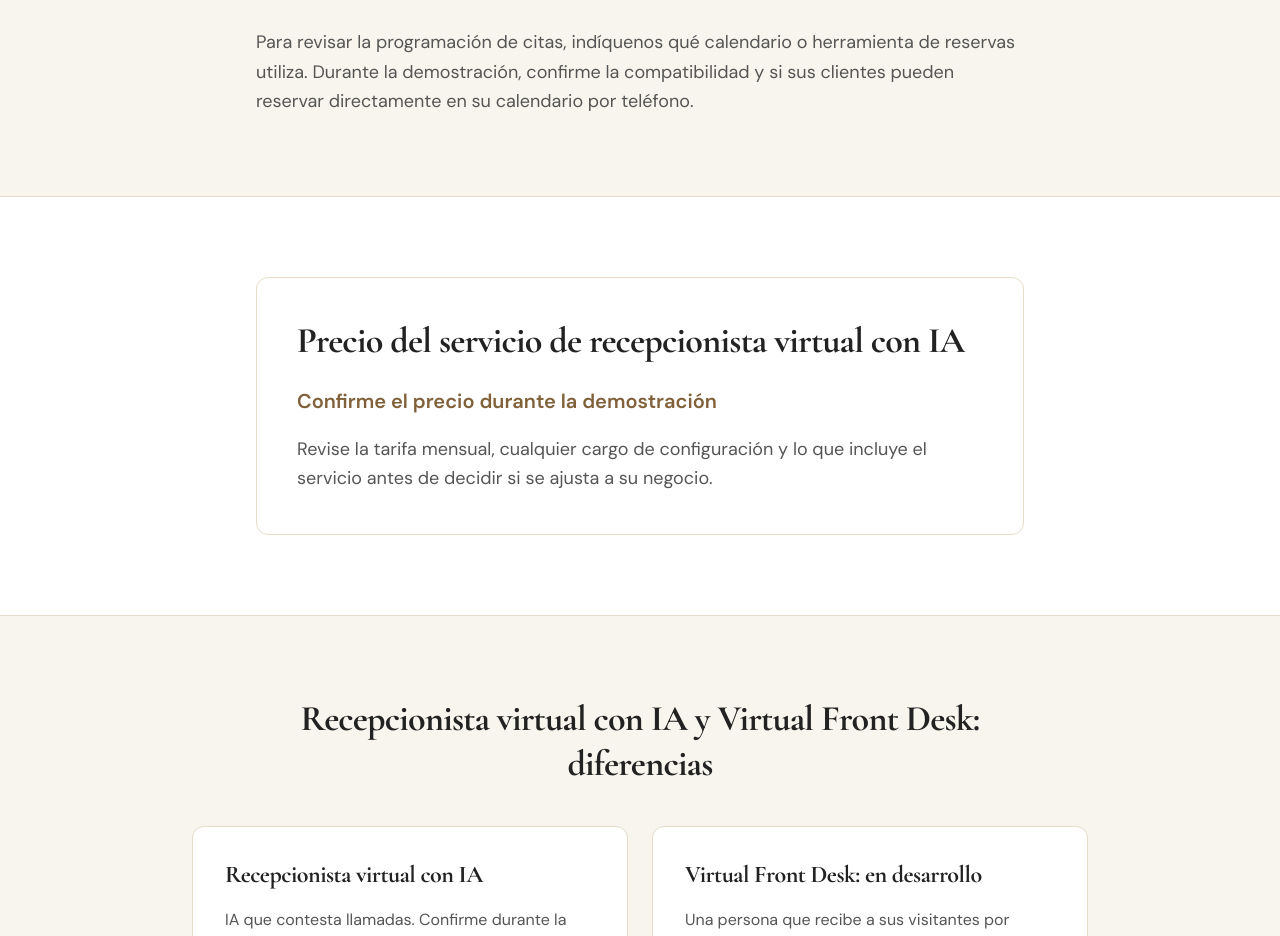
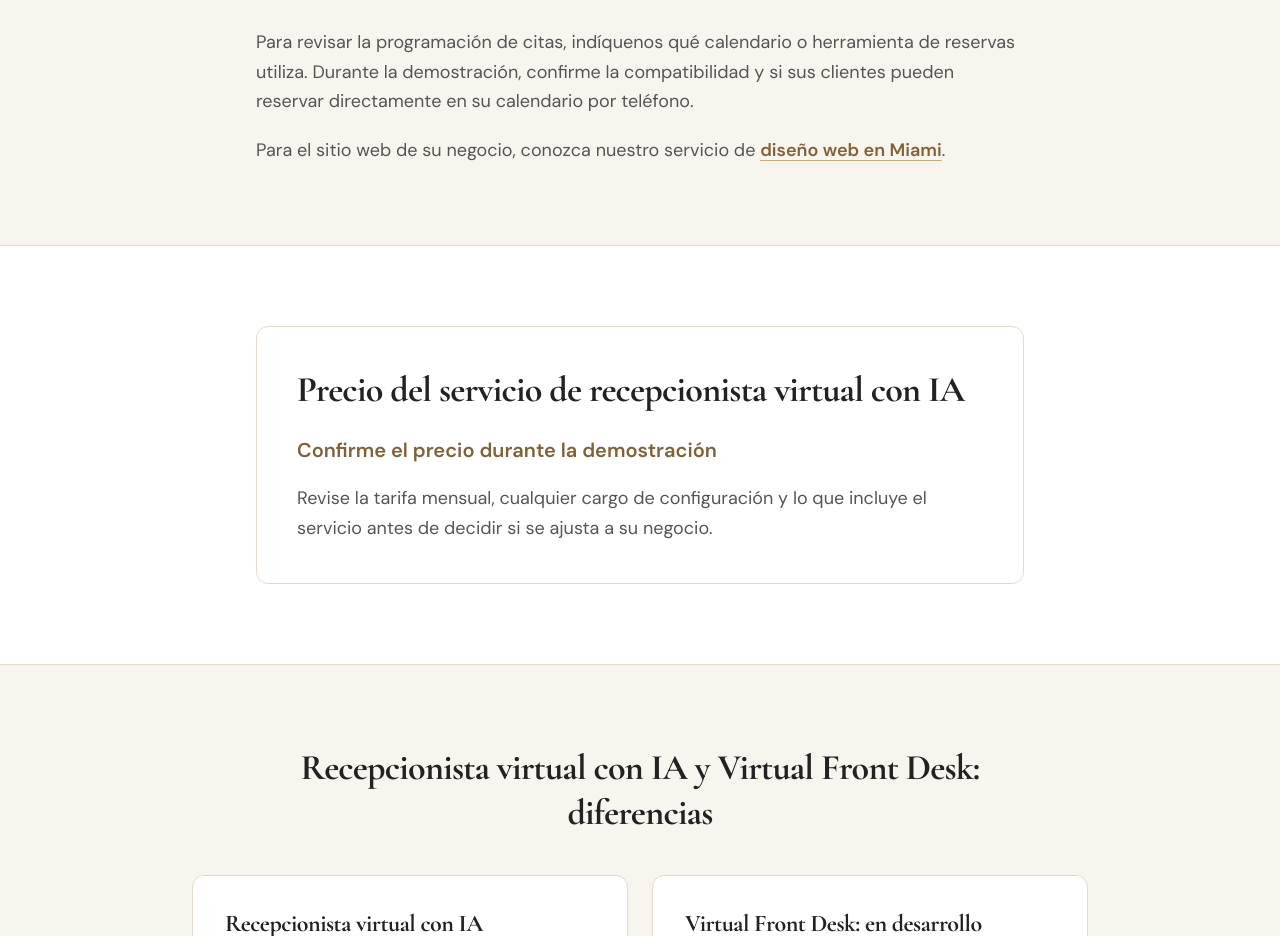
Before and after one commit to andercastellanos/CastlestoneTechnology, a Next.js app: page /es/servicios/recepcionista-virtual-ia in a window 1280 px wide. Shown: the part 2122-3058 px from the top of the page. Built offline with nearby package versions, Linux system fonts and the light colour scheme; no server answers.

Commit message:
Link Miami web design page from service pages

```diff
--- a/components/pages/AiReceptionistView.tsx
+++ b/components/pages/AiReceptionistView.tsx
@@ -89,6 +89,10 @@ export default function AiReceptionistView({ content, locale }: { content: AiRec
             <div className="mx-auto max-w-3xl">
               <h2 className={headingClass}>{copy.bookingHeading}</h2>
               <p className={paragraphClass}>{copy.bookingDescription}</p>
+              <p className={paragraphClass}>
+                {copy.webDesignDescription}{" "}
+                <Link href={hrefForLocale("/blog/web-design-miami", locale)} className={linkClass}>{copy.webDesignLink}</Link>.
+              </p>
             </div>
           </Container>
         </section>
--- a/components/pages/LocalSeoView.tsx
+++ b/components/pages/LocalSeoView.tsx
@@ -12,6 +12,7 @@ import {
 } from "@/lib/page-data/local-seo"
 import { ChevronDown } from "lucide-react"
 import Link from "next/link"
+import { hrefForLocale } from "@/lib/i18n"
 
 const buttonClass = "inline-flex min-h-11 items-center justify-center rounded-sm bg-[#c8a97e] px-6 py-3 text-center text-sm font-medium text-[#222222] transition-colors hover:bg-[#b69468] focus-visible:outline-2 focus-visible:outline-offset-4 focus-visible:outline-[#b69468]"
 
@@ -69,6 +70,10 @@ export default function LocalSeoView({ content, locale }: { content: LocalSeoCon
               ))}
             </div>
             <p className="mt-6 leading-relaxed text-muted-foreground">{copy.reportingDescription}</p>
+            <p className="mt-6 leading-relaxed text-muted-foreground">
+              {copy.webDesignDescription}{" "}
+              <Link href={hrefForLocale("/blog/web-design-miami", locale)} className="font-semibold text-[#84633b] underline underline-offset-4 hover:text-foreground focus-visible:outline-2 focus-visible:outline-offset-4 focus-visible:outline-[#b69468]">{copy.webDesignLink}</Link>.
+            </p>
           </Container>
         </section>
 
--- a/content/en/ai-receptionist.ts
+++ b/content/en/ai-receptionist.ts
@@ -43,4 +43,6 @@ export const aiReceptionistContent: AiReceptionistContent = {
   faqFrontDeskAnswer: "No. An AI receptionist answers calls using AI. Virtual Front Desk is a separate concept for a live person greeting visitors on video; it is still in development.",
   finalHeading: "Talk through your call-answering needs",
   finalDescription: "Bring your call examples, booking tool and questions. Use the demo to confirm capabilities, pricing and the details that matter to your business.",
+  webDesignDescription: "For the website side of your business, explore our",
+  webDesignLink: "web design in Miami",
 }
--- a/content/en/local-seo.ts
+++ b/content/en/local-seo.ts
@@ -46,4 +46,6 @@ export const localSeoContent: LocalSeoContent = {
   faqPricingAnswer: "From ${0}/month per location. Multiple locations: custom quote. Meet with us to discuss the work your business needs.",
   ctaHeading: "Let's talk about your local visibility",
   ctaDescription: "Tell us what you need from local search and AI search. Start with a meeting to discuss your business.",
+  webDesignDescription: "If your local search plans also call for a new website, explore our",
+  webDesignLink: "web design in Miami",
 }
--- a/content/es/ai-receptionist.ts
+++ b/content/es/ai-receptionist.ts
@@ -43,4 +43,6 @@ export const aiReceptionistContent: AiReceptionistContent = {
   faqFrontDeskAnswer: "No. El recepcionista virtual con IA contesta llamadas mediante IA. Virtual Front Desk es una propuesta distinta: una persona que recibe a sus visitantes por video. Aún está en desarrollo.",
   finalHeading: "Conversemos sobre las llamadas de su negocio",
   finalDescription: "Comparta ejemplos de llamadas, su herramienta de reservas y sus preguntas. La demostración le permitirá confirmar las funciones, el precio y los detalles que necesita para decidir.",
+  webDesignDescription: "Para el sitio web de su negocio, conozca nuestro servicio de",
+  webDesignLink: "diseño web en Miami",
 }
--- a/content/es/local-seo.ts
+++ b/content/es/local-seo.ts
@@ -46,4 +46,6 @@ export const localSeoContent: LocalSeoContent = {
   faqPricingAnswer: "Desde ${0} al mes por ubicación. Varias ubicaciones: cotización a medida. Reunámonos para conversar sobre el trabajo que necesita su negocio.",
   ctaHeading: "Conversemos sobre la visibilidad de su negocio",
   ctaDescription: "Cuéntenos qué necesita de las búsquedas locales y las búsquedas con IA. Comencemos con una reunión para conocer su negocio.",
+  webDesignDescription: "Si su estrategia de búsqueda local también requiere un sitio nuevo, conozca nuestro servicio de",
+  webDesignLink: "diseño web en Miami",
 }
--- a/lib/page-data/ai-receptionist.ts
+++ b/lib/page-data/ai-receptionist.ts
@@ -41,6 +41,8 @@ export type AiReceptionistContent = {
   faqFrontDeskAnswer: string
   finalHeading: string
   finalDescription: string
+  webDesignDescription: string
+  webDesignLink: string
 }
 
 export const aiReceptionistStudy = {
--- a/lib/page-data/local-seo.ts
+++ b/lib/page-data/local-seo.ts
@@ -13,7 +13,8 @@ export type LocalSeoContent = Record<
   | "pricingCta" | "faqHeading" | "faqWorthQuestion" | "faqWorthAnswer"
   | "faqAiQuestion" | "faqAiAnswer" | "faqIncludedQuestion" | "faqIncludedAnswer"
   | "faqReportingQuestion" | "faqReportingAnswer" | "faqPricingQuestion" | "faqPricingAnswer"
-  | "ctaHeading" | "ctaDescription",
+  | "ctaHeading" | "ctaDescription"
+  | "webDesignDescription" | "webDesignLink",
   string
 >
 
```
